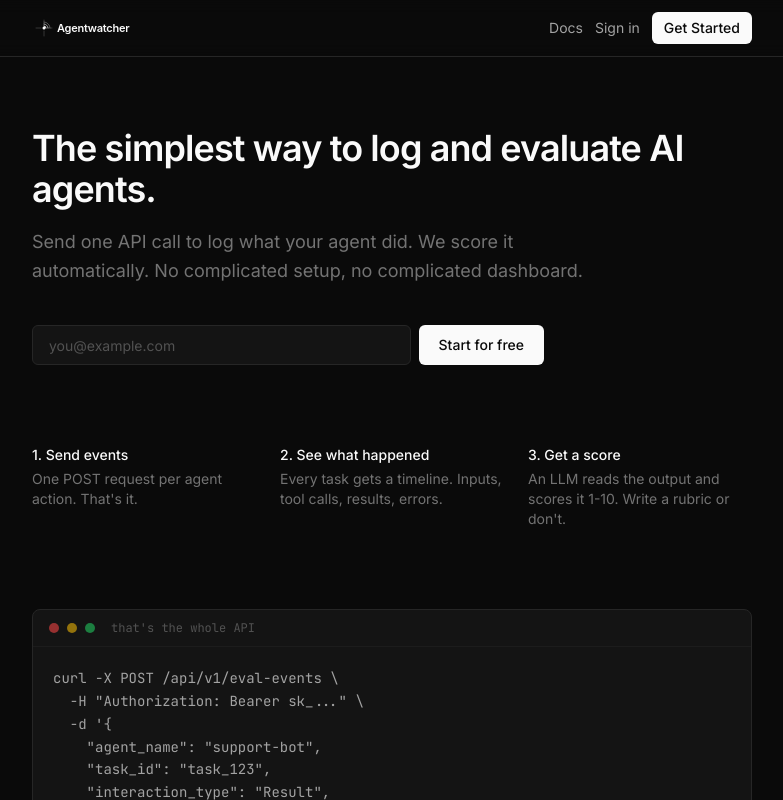
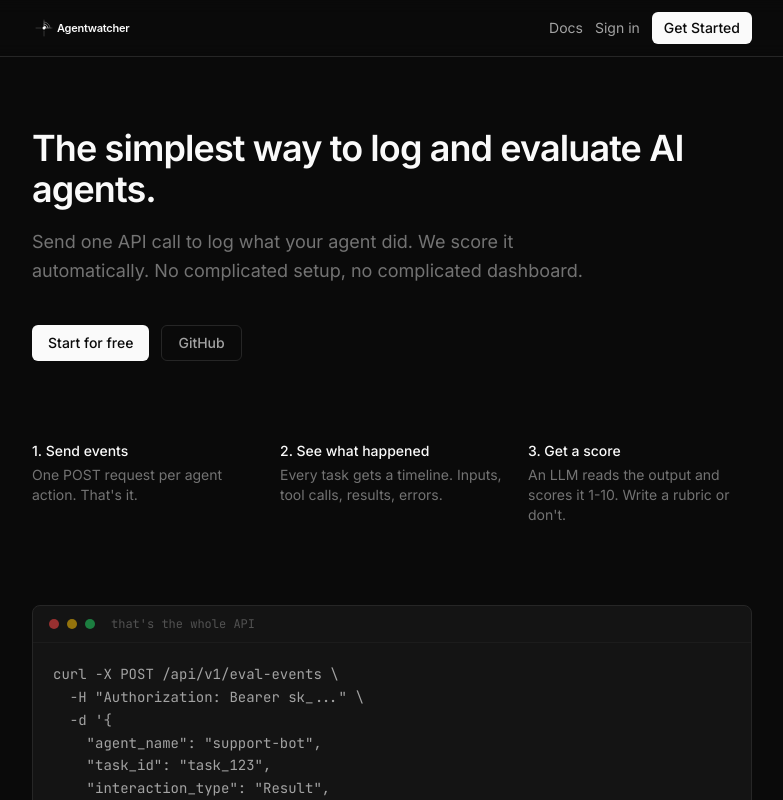
Before and after one commit to PatrickTobler/agent-observation-tool, a Next.js app: page / in a window 1280 px wide. Shown: the top 800 px of the page, without its empty margins (248-1031 px from the left). Built offline with nearby package versions, Linux system fonts and the light colour scheme.

Commit message:
Revert "Add inline email signup form to landing page hero"
This reverts commit 96f0590b9be84f16f6fffc450fd9c3018c5e9900.

```diff
--- a/src/app/page.tsx
+++ b/src/app/page.tsx
@@ -1,5 +1,4 @@
 import Link from "next/link";
-import { HeroEmailForm } from "@/components/hero-email-form";
 
 export default function Home() {
   return (
@@ -41,8 +40,21 @@
             Send one API call to log what your agent did. We score it automatically. No complicated setup, no complicated dashboard.
           </p>
 
-          <div className="mb-20 max-w-lg">
-            <HeroEmailForm />
+          <div className="flex items-center gap-3 mb-20">
+            <Link
+              href="/login"
+              className="inline-flex items-center h-9 px-4 rounded-md text-sm font-medium bg-accent text-bg hover:bg-accent-hover transition-colors"
+            >
+              Start for free
+            </Link>
+            <a
+              href="https://github.com/PatrickTobler/agent-observation-tool"
+              target="_blank"
+              rel="noopener noreferrer"
+              className="inline-flex items-center h-9 px-4 rounded-md text-sm font-medium text-text-secondary border border-border hover:bg-bg-surface-hover hover:text-text transition-colors"
+            >
+              GitHub
+            </a>
           </div>
 
           <div className="grid grid-cols-1 md:grid-cols-3 gap-6 mb-20">
--- a/src/components/hero-email-form.tsx
+++ /dev/null
@@ -1,61 +0,0 @@
-"use client";
-
-import { useState } from "react";
-
-export function HeroEmailForm() {
-  const [email, setEmail] = useState("");
-  const [sending, setSending] = useState(false);
-  const [sent, setSent] = useState(false);
-  const [error, setError] = useState("");
-
-  async function handleSubmit(e: React.FormEvent) {
-    e.preventDefault();
-    if (!email.trim()) return;
-    setSending(true);
-    setError("");
-
-    const res = await fetch("/api/v1/auth/magic-link", {
-      method: "POST",
-      headers: { "Content-Type": "application/json" },
-      body: JSON.stringify({ email: email.trim() }),
-    });
-
-    if (res.ok) {
-      setSent(true);
-    } else {
-      const data = await res.json().catch(() => null);
-      setError(data?.error || "Something went wrong.");
-    }
-    setSending(false);
-  }
-
-  if (sent) {
-    return (
-      <p className="text-sm text-text-secondary">
-        Check your email — we sent a sign-in link to{" "}
-        <span className="text-text">{email}</span>.
-      </p>
-    );
-  }
-
-  return (
-    <form onSubmit={handleSubmit} className="flex gap-2">
-      <input
-        type="email"
-        value={email}
-        onChange={(e) => setEmail(e.target.value)}
-        placeholder="you@example.com"
-        required
-        className="flex-1 h-10 px-4 rounded-md bg-bg-surface border border-border text-sm text-text placeholder:text-text-muted focus:outline-none focus:border-text-muted transition-colors"
-      />
-      <button
-        type="submit"
-        disabled={sending}
-        className="h-10 px-5 rounded-md text-sm font-medium bg-accent text-bg hover:bg-accent-hover transition-colors disabled:opacity-50"
-      >
-        {sending ? "Sending..." : "Start for free"}
-      </button>
-      {error && <p className="text-sm text-error mt-2">{error}</p>}
-    </form>
-  );
-}
```
